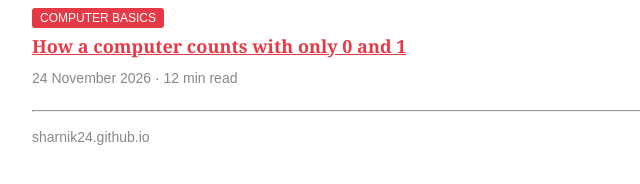
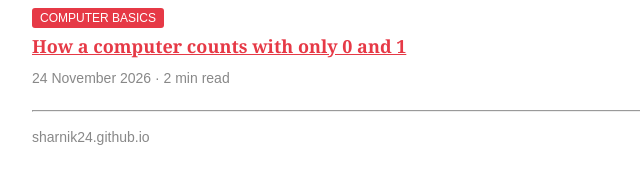
Before and after one commit to sharnik24/sharnik24.github.io, a plain HTML site: page index.html in a window 1280 px wide. Shown: the part 232-416 px from the top of the page, 268-908 px from the left. Drawn offline with Linux system fonts and the light colour scheme.

Commit message:
Update reading time for Computer Basics article

```diff
--- a/index.html
+++ b/index.html
@@ -15,7 +15,7 @@
     <p>
       <span class="tag">Computer Basics</span><br>
       <a href="binary.html"><strong>How a computer counts with only 0 and 1</strong></a><br>
-      <span class="meta">24 November 2026 · 12 min read</span>
+      <span class="meta">24 November 2026 · 2 min read</span>
     </p>
 
     <hr>
```
